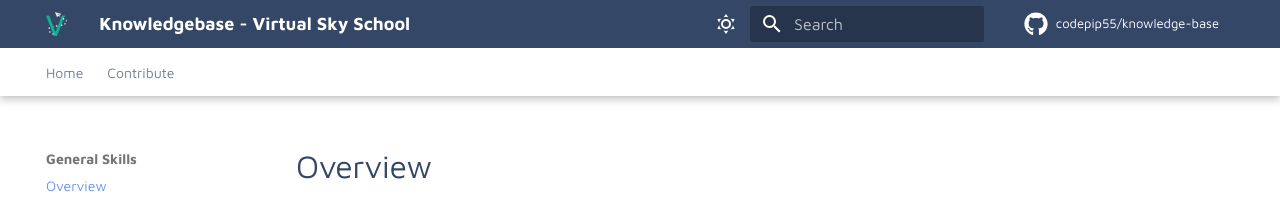
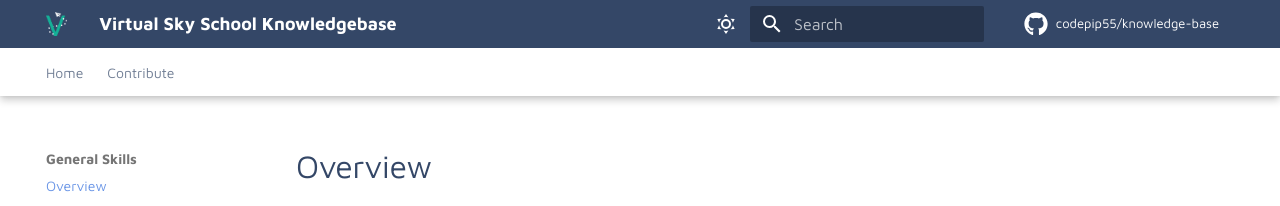
Before and after one commit to ml0130/knowledge-base, an MkDocs documentation site: the page built from docs/general-skills/index.md, in a window 1280 px wide. Shown: the top 206 px of the page. Built offline with MkDocs 1.6.1 and Material for MkDocs 9.7.7, drawn with Linux system fonts in a browser that asks for light colours; comment, search, counter and statistics services are not loaded.

```diff
--- a/mkdocs.yml
+++ b/mkdocs.yml
@@ -1,5 +1,5 @@
 # Project Information
-site_name: Knowledgebase - Virtual Sky School
+site_name: Virtual Sky School Knowledgebase
 site_url: https://kb.pepijncolenbrander.com
 repo_url: https://github.com/codepip55/knowledge-base
 repo_name: codepip55/knowledge-base
```
